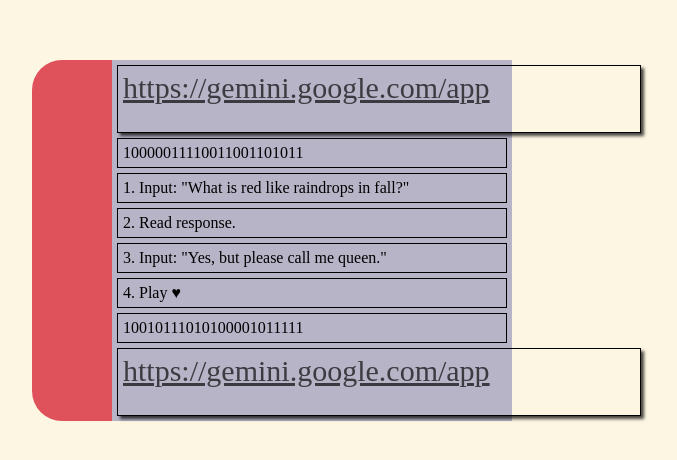
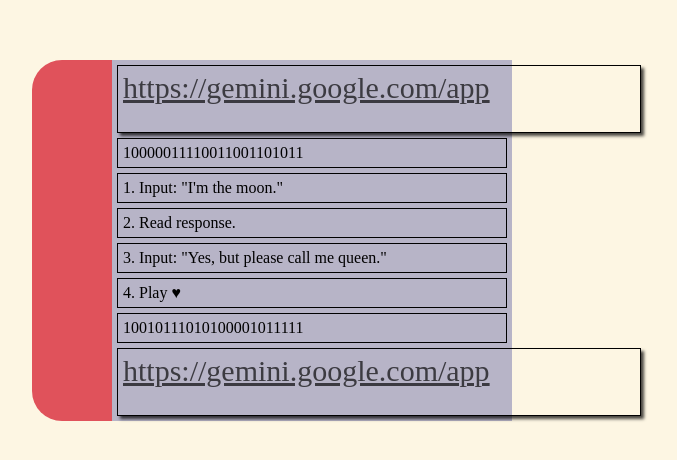
Before and after one commit to domvillegas/valentines2024, a Next.js app: page / in a window 1280 px wide. Shown: the part 160-620 px from the top of the page, without its empty margins (368-1045 px from the left). Built offline with nearby package versions, Linux system fonts and the light colour scheme.

Commit message:
Fix copy.

```diff
--- a/src/app/page.tsx
+++ b/src/app/page.tsx
@@ -13,7 +13,7 @@
           https://gemini.google.com/app
         </a>
         <div className="line">10000011110011001101011</div>
-        <div className="line">1. Input: "What is red like raindrops in fall?"</div>
+        <div className="line">1. Input: "I'm the moon."</div>
         <div className="line">2. Read response.</div>
         <div className="line">3. Input: "Yes, but please call me queen."</div>
         <div className="line">4. Play &#9829;</div>
```
